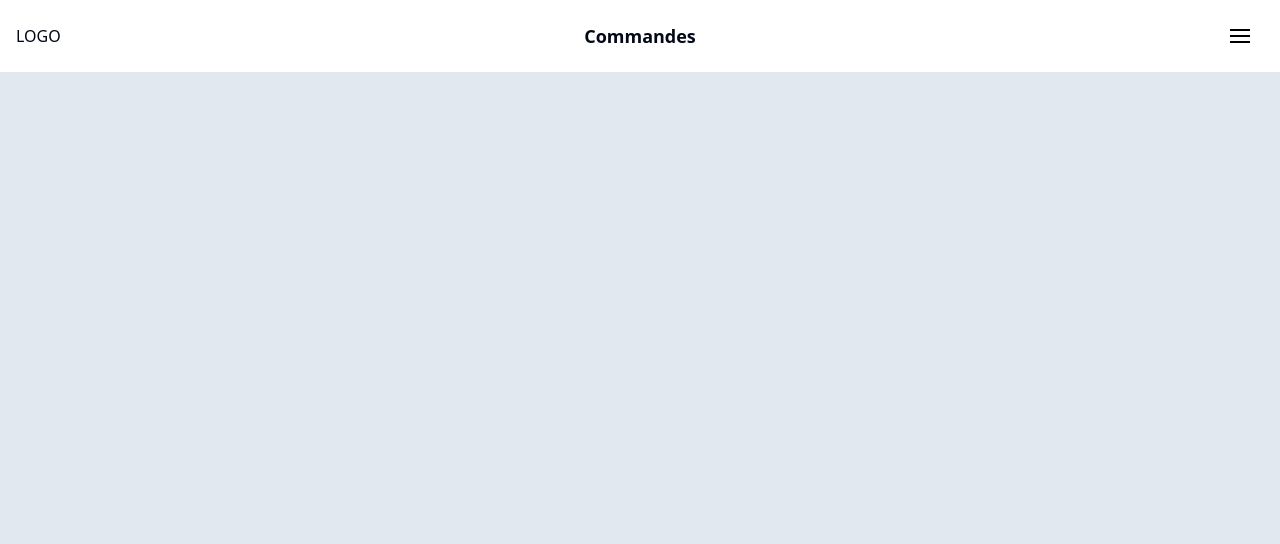
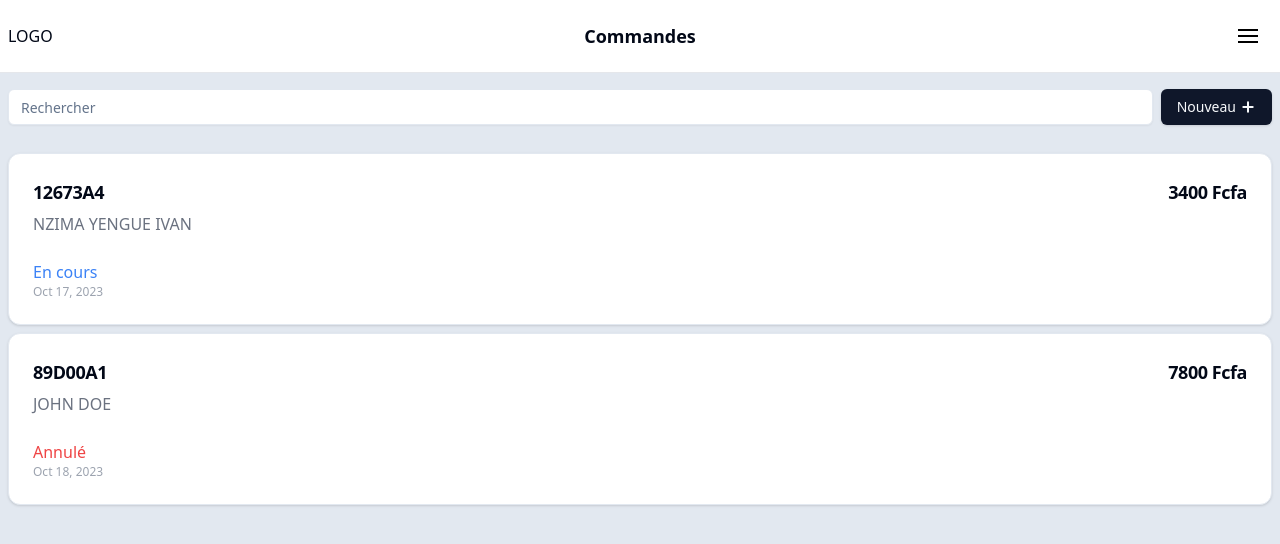
Before and after one commit to IvanFranck/landry-management-app-front, a React (Vite) app: page / in a window 1280 px wide. Shown: the top 544 px of the page. Built offline with nearby package versions, Linux system fonts and the light colour scheme.

Commit message:
command list view. Command list item, search bar and new command button. change shadcn ui style to new-york

```diff
--- a/package.json
+++ b/package.json
@@ -4,12 +4,16 @@
   "version": "0.0.0",
   "type": "module",
   "scripts": {
-    "dev": "vite --host",
+    "dev": "vite",
+    "dev-host": "vire --host",
     "build": "tsc && vite build",
     "lint": "eslint . --ext ts,tsx --report-unused-disable-directives --max-warnings 0",
     "preview": "vite preview"
   },
   "dependencies": {
+    "@radix-ui/react-icons": "^1.3.0",
+    "@radix-ui/react-slot": "^1.0.2",
+    "@radix-ui/react-tabs": "^1.0.4",
     "class-variance-authority": "^0.7.0",
     "clsx": "^2.1.0",
     "framer-motion": "^11.0.3",
--- a/src/App.tsx
+++ b/src/App.tsx
@@ -1,10 +1,14 @@
 import { NavMobile } from "./components/NavMobile"
+import { CommandsList } from "./pages/CommandsList"
 
 function App() {
 
   return (
     <div className="w-full min-h-screen bg-slate-200 relative">
       <NavMobile />
+      <div className="w-full">
+        <CommandsList />
+      </div>
     </div>
   )
 }
--- a/src/components/NavMobile.tsx
+++ b/src/components/NavMobile.tsx
@@ -8,7 +8,7 @@
     const [isOpen, setOpen] = useState(false)
 
     return (
-        <div className="w-full bg-white border-b border-b-gray-200 grid grid-cols-4 px-4 py-3 justify-items-center items-center">
+        <div className="w-full bg-white border-b border-b-gray-200 grid grid-cols-4 px-2 py-3 justify-items-center items-center mb-4">
             <a href="#" className="col-span-1 justify-self-start">LOGO</a>
             <h2 className="col-span-2 text-lg font-semibold">Commandes</h2>
             <div className=" z-20 col-span-1 justify-self-end">
--- /dev/null
+++ b/src/components/app/CommandListItem.tsx
@@ -0,0 +1,42 @@
+import { Card, CardContent, CardDescription, CardHeader, CardTitle } from "@/components/ui/card"
+
+type CommandStatusType =
+    | "Terminé"
+    | "Annulé"
+    | "En cours"
+
+export interface CommandListItemProps {
+    commandId: string,
+    price: string,
+    customerName: string,
+    status: CommandStatusType,
+    date: string,
+}
+
+export const CommandListItem = ({ commandId, price, customerName, status, date }: CommandListItemProps) => {
+
+    return (
+
+        <Card>
+            <CardHeader>
+                <CardTitle className="text-lg flex justify-between">
+                    <span>{commandId}</span>
+                    <span>{price} Fcfa</span>
+                </CardTitle>
+                <CardDescription className="text-md text-gray-500">{customerName}</CardDescription>
+            </CardHeader>
+            <CardContent className="">
+                <span
+                    className={`
+                        ${status === 'En cours' ? "text-blue-500" : ""}
+                        ${status === 'Annulé' ? "text-red-500" : ""}
+                        ${status === 'Terminé' ? "text-green-500" : ""}
+                    `}
+                >
+                    {status}
+                </span>
+                <p className="text-gray-400 text-xs">{date}</p>
+            </CardContent>
+        </Card>
+    )
+}
--- /dev/null
+++ b/src/components/ui/button.tsx
@@ -0,0 +1,57 @@
+import * as React from "react"
+import { Slot } from "@radix-ui/react-slot"
+import { cva, type VariantProps } from "class-variance-authority"
+
+import { cn } from "@/lib/utils"
+
+const buttonVariants = cva(
+  "inline-flex items-center justify-center whitespace-nowrap rounded-md text-sm font-medium transition-colors focus-visible:outline-none focus-visible:ring-1 focus-visible:ring-ring disabled:pointer-events-none disabled:opacity-50",
+  {
+    variants: {
+      variant: {
+        default:
+          "bg-primary text-primary-foreground shadow hover:bg-primary/90",
+        destructive:
+          "bg-destructive text-destructive-foreground shadow-sm hover:bg-destructive/90",
+        outline:
+          "border border-input bg-background shadow-sm hover:bg-accent hover:text-accent-foreground",
+        secondary:
+          "bg-secondary text-secondary-foreground shadow-sm hover:bg-secondary/80",
+        ghost: "hover:bg-accent hover:text-accent-foreground",
+        link: "text-primary underline-offset-4 hover:underline",
+      },
+      size: {
+        default: "h-9 px-4 py-2",
+        sm: "h-8 rounded-md px-3 text-xs",
+        lg: "h-10 rounded-md px-8",
+        icon: "h-9 w-9",
+      },
+    },
+    defaultVariants: {
+      variant: "default",
+      size: "default",
+    },
+  }
+)
+
+export interface ButtonProps
+  extends React.ButtonHTMLAttributes<HTMLButtonElement>,
+    VariantProps<typeof buttonVariants> {
+  asChild?: boolean
+}
+
+const Button = React.forwardRef<HTMLButtonElement, ButtonProps>(
+  ({ className, variant, size, asChild = false, ...props }, ref) => {
+    const Comp = asChild ? Slot : "button"
+    return (
+      <Comp
+        className={cn(buttonVariants({ variant, size, className }))}
+        ref={ref}
+        {...props}
+      />
+    )
+  }
+)
+Button.displayName = "Button"
+
+export { Button, buttonVariants }
--- /dev/null
+++ b/src/components/ui/card.tsx
@@ -0,0 +1,76 @@
+import * as React from "react"
+
+import { cn } from "@/lib/utils"
+
+const Card = React.forwardRef<
+  HTMLDivElement,
+  React.HTMLAttributes<HTMLDivElement>
+>(({ className, ...props }, ref) => (
+  <div
+    ref={ref}
+    className={cn(
+      "rounded-xl border bg-card text-card-foreground shadow",
+      className
+    )}
+    {...props}
+  />
+))
+Card.displayName = "Card"
+
+const CardHeader = React.forwardRef<
+  HTMLDivElement,
+  React.HTMLAttributes<HTMLDivElement>
+>(({ className, ...props }, ref) => (
+  <div
+    ref={ref}
+    className={cn("flex flex-col space-y-1.5 p-6", className)}
+    {...props}
+  />
+))
+CardHeader.displayName = "CardHeader"
+
+const CardTitle = React.forwardRef<
+  HTMLParagraphElement,
+  React.HTMLAttributes<HTMLHeadingElement>
+>(({ className, ...props }, ref) => (
+  <h3
+    ref={ref}
+    className={cn("font-semibold leading-none tracking-tight", className)}
+    {...props}
+  />
+))
+CardTitle.displayName = "CardTitle"
+
+const CardDescription = React.forwardRef<
+  HTMLParagraphElement,
+  React.HTMLAttributes<HTMLParagraphElement>
+>(({ className, ...props }, ref) => (
+  <p
+    ref={ref}
+    className={cn("text-sm text-muted-foreground", className)}
+    {...props}
+  />
+))
+CardDescription.displayName = "CardDescription"
+
+const CardContent = React.forwardRef<
+  HTMLDivElement,
+  React.HTMLAttributes<HTMLDivElement>
+>(({ className, ...props }, ref) => (
+  <div ref={ref} className={cn("p-6 pt-0", className)} {...props} />
+))
+CardContent.displayName = "CardContent"
+
+const CardFooter = React.forwardRef<
+  HTMLDivElement,
+  React.HTMLAttributes<HTMLDivElement>
+>(({ className, ...props }, ref) => (
+  <div
+    ref={ref}
+    className={cn("flex items-center p-6 pt-0", className)}
+    {...props}
+  />
+))
+CardFooter.displayName = "CardFooter"
+
+export { Card, CardHeader, CardFooter, CardTitle, CardDescription, CardContent }
--- /dev/null
+++ b/src/components/ui/input.tsx
@@ -0,0 +1,25 @@
+import * as React from "react"
+
+import { cn } from "@/lib/utils"
+
+export interface InputProps
+  extends React.InputHTMLAttributes<HTMLInputElement> {}
+
+const Input = React.forwardRef<HTMLInputElement, InputProps>(
+  ({ className, type, ...props }, ref) => {
+    return (
+      <input
+        type={type}
+        className={cn(
+          "flex h-9 w-full rounded-md border border-input bg-transparent px-3 py-1 text-sm shadow-sm transition-colors file:border-0 file:bg-transparent file:text-sm file:font-medium placeholder:text-muted-foreground focus-visible:outline-none focus-visible:ring-1 focus-visible:ring-ring disabled:cursor-not-allowed disabled:opacity-50",
+          className
+        )}
+        ref={ref}
+        {...props}
+      />
+    )
+  }
+)
+Input.displayName = "Input"
+
+export { Input }
--- /dev/null
+++ b/src/pages/CommandsList.tsx
@@ -0,0 +1,47 @@
+import { CommandListItem, CommandListItemProps } from "@/components/app/CommandListItem"
+import { Button } from "@/components/ui/button"
+import { Input } from "@/components/ui/input"
+import { Plus } from "lucide-react"
+
+const commands: CommandListItemProps[] = [
+    {
+        commandId: "12673A4",
+        price: "3400",
+        customerName: "NZIMA YENGUE IVAN",
+        status: "En cours",
+        date: "Oct 17, 2023"
+    },
+    {
+        commandId: "89D00A1",
+        price: "7800",
+        customerName: "JOHN DOE",
+        status: "Annulé",
+        date: "Oct 18, 2023"
+    }
+]
+
+export const CommandsList = () => {
+    return (
+
+        <div className="w-full flex flex-col space-y-3 px-2">
+            <div className="w-full flex items-center space-x-2 mb-4">
+                <Input className="bg-white" type="search" placeholder="Rechercher" />
+                <Button className="flex items-center space-x-1" type="submit">
+                    <span>Nouveau</span>
+                    <Plus size={16} strokeWidth={3} />
+                </Button>
+            </div>
+
+
+            <div className="w-full grid gap-2">
+                {commands.map((command, index) => (
+                    <CommandListItem
+                        key={index}
+                        {...command}
+                    />
+
+                ))}
+            </div>
+        </div >
+    )
+}
```
Also changed, not shown: components.json, 1 other file (tests, documents, lock files or other folders).
